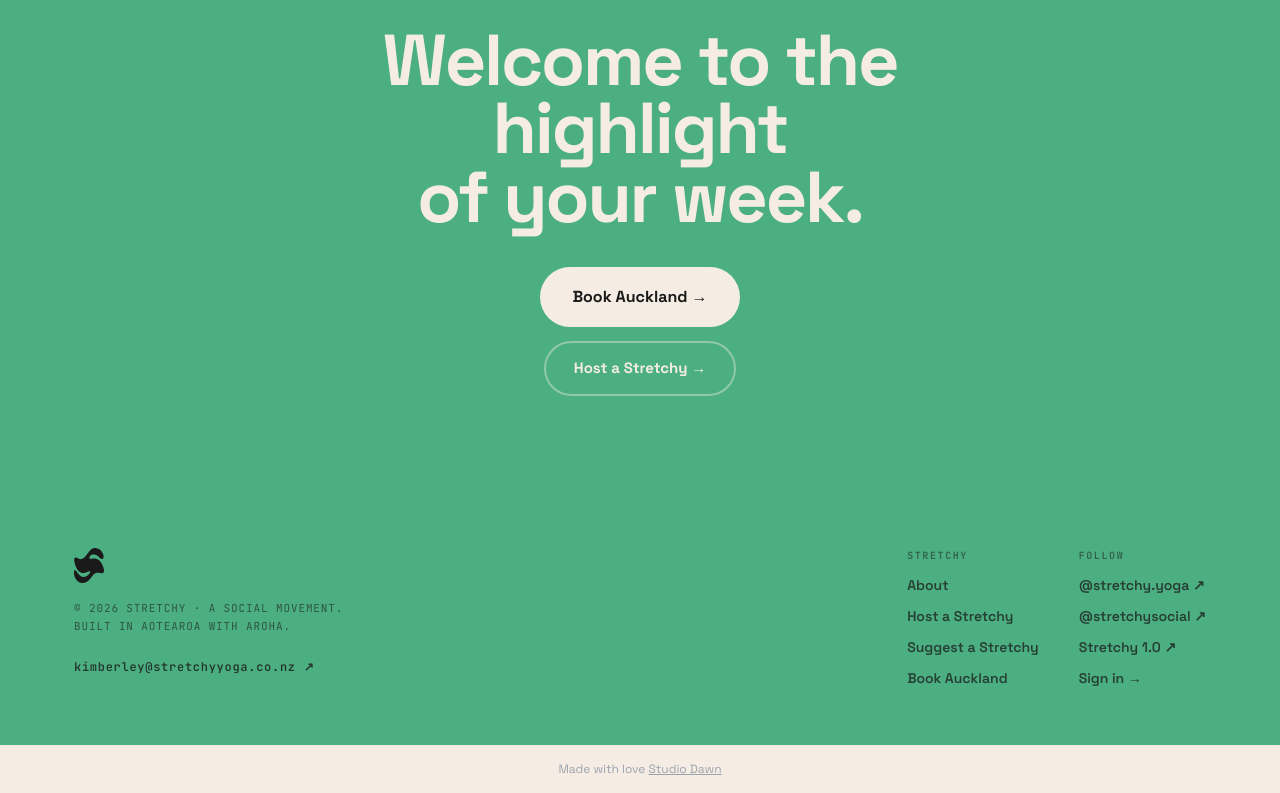
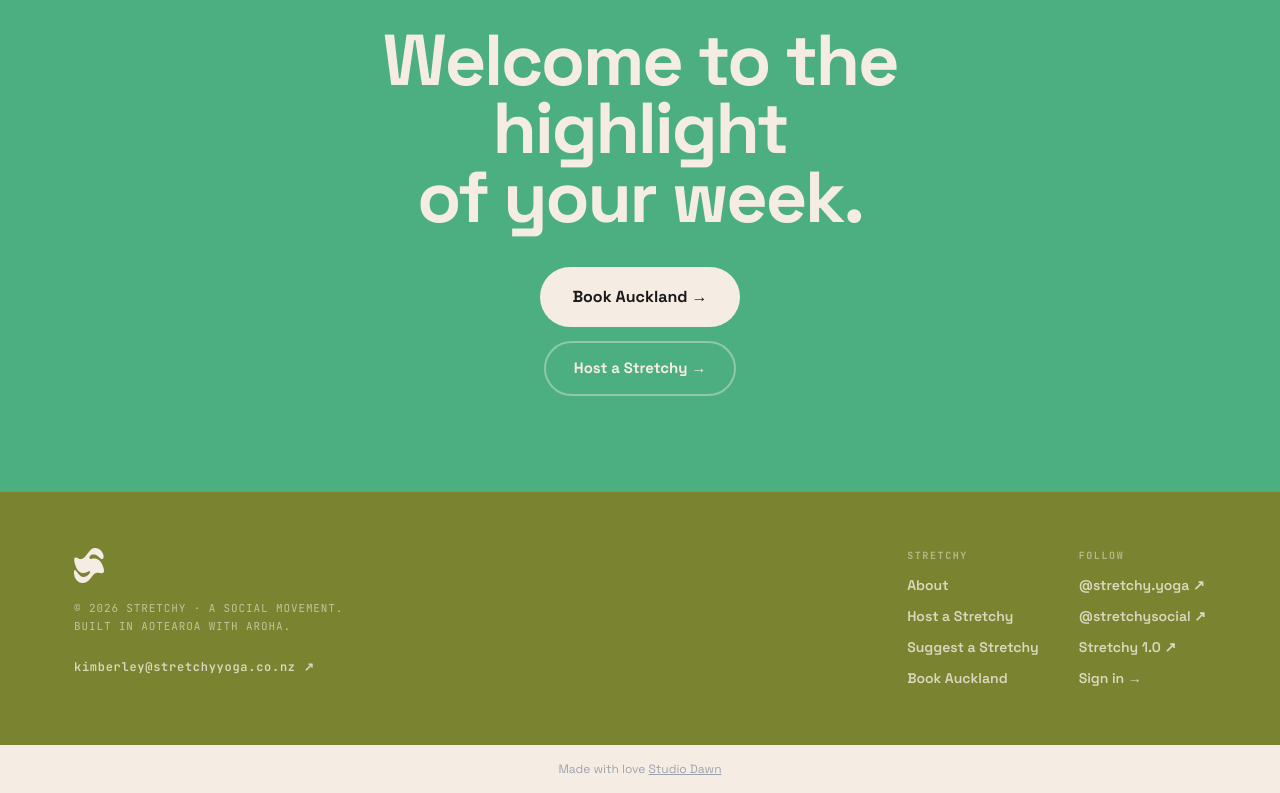
Before and after one commit to kimberley-stretchy/stretchy-app, a Next.js app: page / in a window 1280 px wide. Shown: the part 5936-6729 px from the top of the page. Built offline with nearby package versions, Linux system fonts and the light colour scheme; no server answers; a web font is replaced by a local one.

Commit message:
fix: footer background olive, text cream

```diff
--- a/app/page.tsx
+++ b/app/page.tsx
@@ -368,26 +368,26 @@ function FinalCTA() {
 // ─── FOOTER ───────────────────────────────────────────────────
 function Footer() {
   return (
-    <div style={{ background: "#4CAF82", color: T.black }}>
+    <div style={{ background: T.olive, color: T.cream }}>
       <div style={{ maxWidth: MAXW, margin: "0 auto", padding: "56px 24px", display: "flex", justifyContent: "space-between", flexWrap: "wrap", gap: 32, alignItems: "flex-start" }}>
         <div style={{ maxWidth: 340 }}>
-          <div style={{ marginBottom: 16 }}><SMark size={30} className="text-ink" /></div>
-          <p style={{ fontFamily: T.mono, fontSize: 11, letterSpacing: "0.08em", lineHeight: 1.7, color: "rgba(26,26,26,0.6)", margin: "0 0 18px" }}>© 2026 STRETCHY · A SOCIAL MOVEMENT.<br />BUILT IN AOTEAROA WITH AROHA.</p>
-          <a href="mailto:kimberley@stretchyyoga.co.nz" style={{ fontFamily: T.mono, fontSize: 12, letterSpacing: "0.06em", color: T.black, textDecoration: "none", fontWeight: 600, opacity: 0.8 }}>kimberley@stretchyyoga.co.nz ↗</a>
+          <div style={{ marginBottom: 16 }}><SMark size={30} className="text-cream" /></div>
+          <p style={{ fontFamily: T.mono, fontSize: 11, letterSpacing: "0.08em", lineHeight: 1.7, color: "rgba(245,237,227,0.6)", margin: "0 0 18px" }}>© 2026 STRETCHY · A SOCIAL MOVEMENT.<br />BUILT IN AOTEAROA WITH AROHA.</p>
+          <a href="mailto:kimberley@stretchyyoga.co.nz" style={{ fontFamily: T.mono, fontSize: 12, letterSpacing: "0.06em", color: T.cream, textDecoration: "none", fontWeight: 600, opacity: 0.8 }}>kimberley@stretchyyoga.co.nz ↗</a>
         </div>
         <div style={{ display: "flex", gap: 40, flexWrap: "wrap" }}>
           <div style={{ display: "flex", flexDirection: "column", gap: 10 }}>
             <p style={{ fontFamily: T.mono, fontSize: 10, fontWeight: 700, letterSpacing: "0.16em", opacity: 0.5, margin: "0 0 2px" }}>STRETCHY</p>
             {[["#about", "About"], ["#host", "Host a Stretchy"], ["#suggest", "Suggest a Stretchy"], ["/sessions", "Book Auckland"]].map(([href, label]) => (
-              <a key={label} href={href} style={{ color: T.black, opacity: 0.75, textDecoration: "none", fontFamily: T.title, fontWeight: 600, fontSize: 14 }}>{label}</a>
+              <a key={label} href={href} style={{ color: T.cream, opacity: 0.8, textDecoration: "none", fontFamily: T.title, fontWeight: 600, fontSize: 14 }}>{label}</a>
             ))}
           </div>
           <div style={{ display: "flex", flexDirection: "column", gap: 10 }}>
             <p style={{ fontFamily: T.mono, fontSize: 10, fontWeight: 700, letterSpacing: "0.16em", opacity: 0.5, margin: "0 0 2px" }}>FOLLOW</p>
-            <a href="https://instagram.com/stretchy.yoga" target="_blank" rel="noopener noreferrer" style={{ color: T.black, opacity: 0.75, textDecoration: "none", fontFamily: T.title, fontWeight: 600, fontSize: 14 }}>@stretchy.yoga ↗</a>
-            <a href="https://instagram.com/stretchysocial" target="_blank" rel="noopener noreferrer" style={{ color: T.black, opacity: 0.75, textDecoration: "none", fontFamily: T.title, fontWeight: 600, fontSize: 14 }}>@stretchysocial ↗</a>
-            <a href="https://www.stretchyyoga.co.nz" target="_blank" rel="noopener noreferrer" style={{ color: T.black, opacity: 0.75, textDecoration: "none", fontFamily: T.title, fontWeight: 600, fontSize: 14 }}>Stretchy 1.0 ↗</a>
-            <Link href="/login" style={{ color: T.black, opacity: 0.75, textDecoration: "none", fontFamily: T.title, fontWeight: 600, fontSize: 14 }}>Sign in →</Link>
+            <a href="https://instagram.com/stretchy.yoga" target="_blank" rel="noopener noreferrer" style={{ color: T.cream, opacity: 0.8, textDecoration: "none", fontFamily: T.title, fontWeight: 600, fontSize: 14 }}>@stretchy.yoga ↗</a>
+            <a href="https://instagram.com/stretchysocial" target="_blank" rel="noopener noreferrer" style={{ color: T.cream, opacity: 0.8, textDecoration: "none", fontFamily: T.title, fontWeight: 600, fontSize: 14 }}>@stretchysocial ↗</a>
+            <a href="https://www.stretchyyoga.co.nz" target="_blank" rel="noopener noreferrer" style={{ color: T.cream, opacity: 0.8, textDecoration: "none", fontFamily: T.title, fontWeight: 600, fontSize: 14 }}>Stretchy 1.0 ↗</a>
+            <Link href="/login" style={{ color: T.cream, opacity: 0.8, textDecoration: "none", fontFamily: T.title, fontWeight: 600, fontSize: 14 }}>Sign in →</Link>
           </div>
         </div>
       </div>
```
